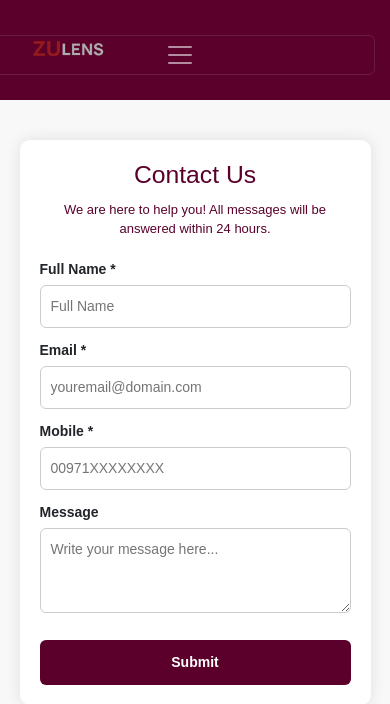
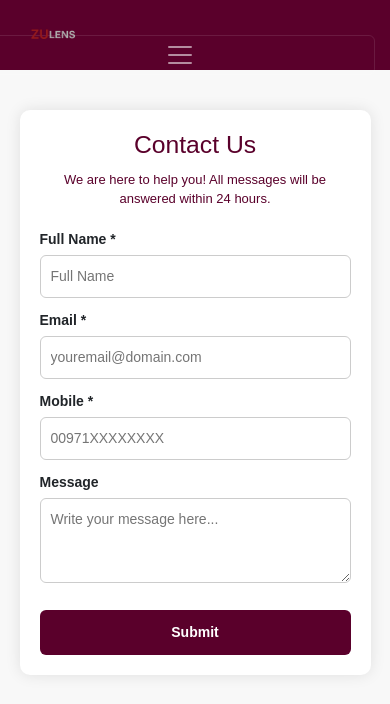
Before and after one commit to Alyazia-mo/ZULens, a Flask app: page /contact-us in a window 390 px wide. Shown: the top 704 px of the page. Run offline with Flask 3, Linux system fonts and the light colour scheme; parts of the project's set-up code (start-up, migrations or seed data) failed here and were passed over.

Commit message:
adding resposive crossplatform elements 4

```diff
--- a/static/contact.css
+++ b/static/contact.css
@@ -110,3 +110,13 @@ body {
     top: 15px;
     z-index: 1001;
   }
+
+.navbar-brand {
+    z-index: 1029;
+  }
+
+@media (max-width: 768px) {
+    .navbar-brand img.logo {
+      max-height: 50px;
+    }
+  }
```
